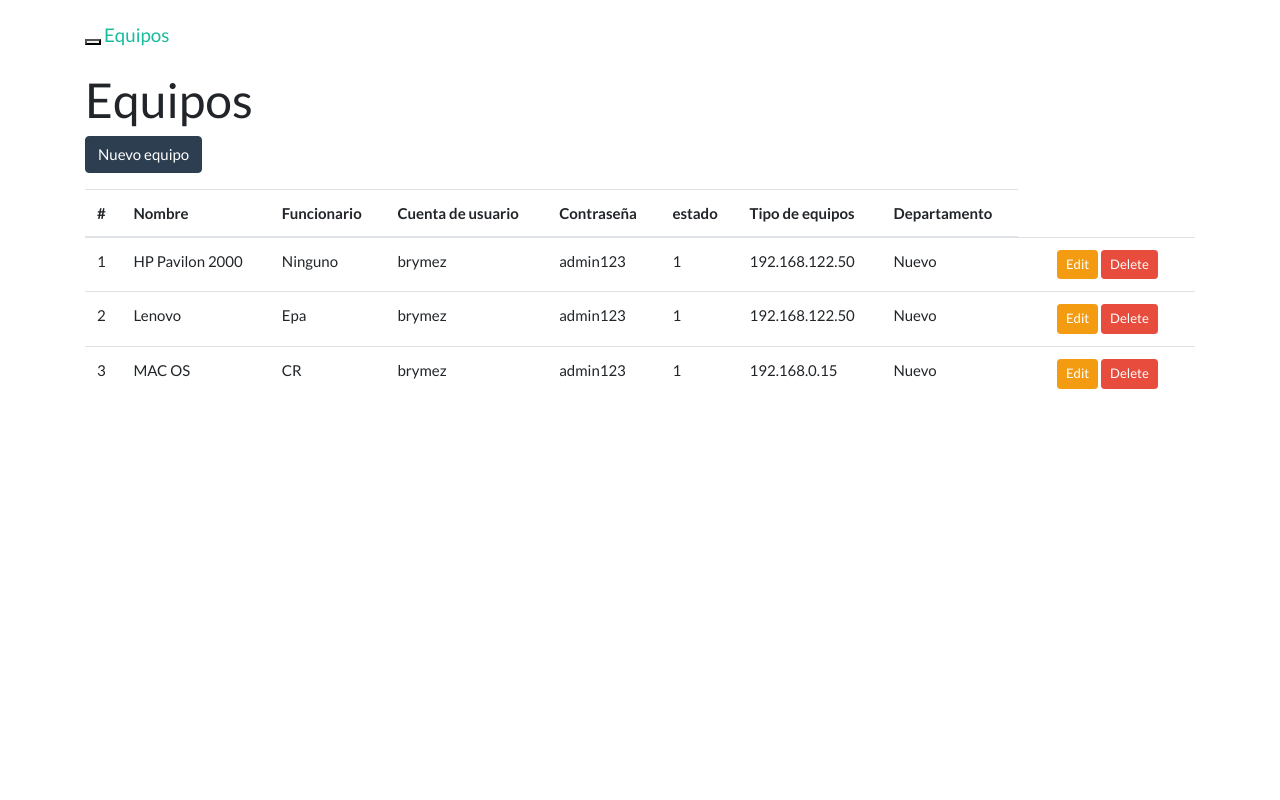
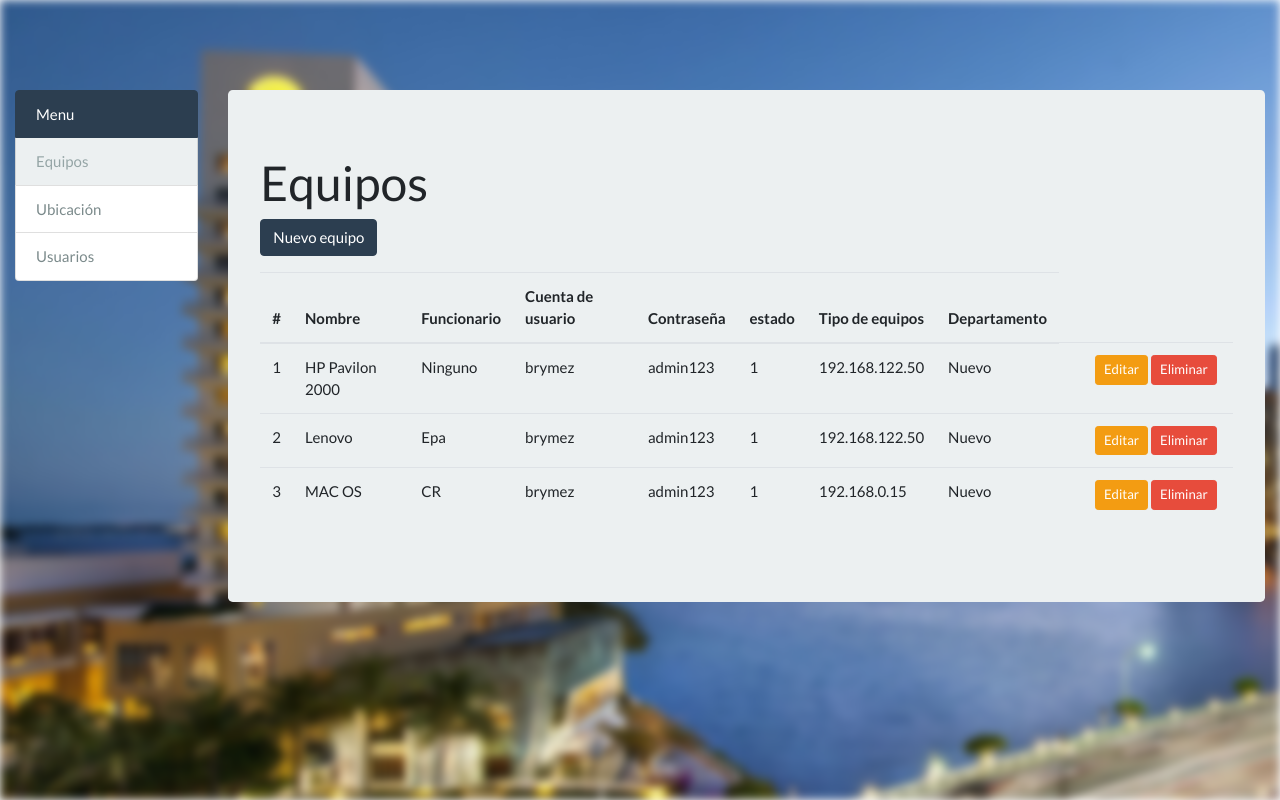
Before and after one commit to brymez1609/AppMantenimiento, a Django app: template templates/equipos/equipo_list.html in a window 1280 px wide. Run offline with Django 3.2, Linux system fonts and the light colour scheme; the template is opened without the code that fills it: values that come from a table or form of the project are taken from there, others are empty; data comes from the database, SQL or seed files in the repository; both versions use the stored data as it was after the commit; some libraries are stand-ins or nearby versions.

Commit message:
Subiendo repositorio

```diff
--- a/equipos/urls.py
+++ b/equipos/urls.py
@@ -10,8 +10,8 @@ from django.conf.urls import url
 
 urlpatterns = [
 ### URLS Equipos ###
-url(r'^$', TemplateView.as_view(template_name='home.html'), name='home'),
-    url(r'^equipos/$', views.equipo_list, name='equipo_list'),
+#url(r'^$', TemplateView.as_view(template_name='home.html'), name='home'),
+    url(r'^$', views.equipo_list, name='equipo_list'),
     url(r'^equipos/create/$', views.equipo_create, name='equipo_create'),
     url(r'^equipos/(?P<pk>\d+)/update/$', views.equipo_update, name='equipo_update'),
     url(r'^equipos/(?P<pk>\d+)/delete/$', views.equipos_delete, name='equipo_delete'),
--- a/templates/base.html
+++ b/templates/base.html
@@ -4,22 +4,44 @@
     <meta charset="utf-8">
     <meta http-equiv="X-UA-Compatible" content="IE=edge">
     <meta name="viewport" content="width=device-width, initial-scale=1">
-    <title>Bookstore - Simple is Better Than Complex</title>
-    <link href="{% static 'css/bootstrap.min.css' %}" rel="stylesheet">
-    <!--[if lt IE 9]>
-      <script src="https://oss.maxcdn.com/html5shiv/3.7.3/html5shiv.min.js"></script>
-      <script src="https://oss.maxcdn.com/respond/1.4.2/respond.min.js"></script>
-    <![endif]-->
+    <meta http-equiv="X-UA-Compatible" content="ie=edge">
+
+    <link href="{% static 'css/bootstrap.css'%}" rel="stylesheet">
+    <link href="{% static 'css/bootstrap.min.css'%}" rel="stylesheet">
+    <link href="{% static 'css/index.css'%}" rel="stylesheet">
+
+    <script src="{% static 'js/bootstrap.js' %}"></script>
+    <script src="{% static 'js/bootstrap.min.js' %}"></script>
   </head>
-  <body>
-    {% include 'includes/header.html' %}
-    <div class="container">
-      {% block content %}
-      {% endblock %}
+<body class="content">
+
+    <div style="padding-top: 7%;"></div>
+    <div class="container-fluid">
+        <div class="row">
+            <div class="col-md-2">
+                <div class="list-group">
+                  <a href="#" class="list-group-item list-group-item-action active">
+                    Menu
+                  </a>
+                  <a href="{% url 'equipo_list' %}" class="list-group-item list-group-item-action disabled">Equipos
+                  </a>
+                  <a href="#" class="list-group-item list-group-item-action ">Ubicación
+                  </a>
+                    <a href="#" class="list-group-item list-group-item-action ">Usuarios
+                  </a>
+                </div>
+            </div>
+            <div class="col-md-10">
+                <div class="jumbotron">
+                    {% block content %}
+                    {% endblock %}
+                </div>
+            </div>
+        </div>
     </div>
-    <script src="{% static 'js/jquery-3.1.1.min.js' %}"></script>
+<script src="{% static 'js/jquery-3.1.1.min.js' %}"></script>
     <script src="{% static 'js/bootstrap.min.js' %}"></script>
     {% block javascript %}
     {% endblock %}
-  </body>
+</body>
 </html>
--- a/templates/equipos/includes/partial_equipos_list.html
+++ b/templates/equipos/includes/partial_equipos_list.html
@@ -13,12 +13,12 @@
       <button type="button"
               class="btn btn-warning btn-sm js-update-equipo"
               data-url="{% url 'equipo_update' equipo.id_equipos %}">
-        <span class="glyphicon glyphicon-pencil"></span> Edit
+        <span class="glyphicon glyphicon-pencil"></span> Editar
       </button>
       <button type="button"
               class="btn btn-danger btn-sm js-delete-equipo"
               data-url="{% url 'equipo_delete' equipo.id_equipos %}">
-        <span class="glyphicon glyphicon-trash"></span> Delete
+        <span class="glyphicon glyphicon-trash"></span> Eliminar
       </button>
     </td>
   </tr>
--- a/templates/index.html
+++ b/templates/index.html
@@ -17,6 +17,7 @@
     {% include 'navbar.html' %}
 </head>
 <body class="content">
+{% include 'includes/header.html' %}
     <div style="padding-top: 10%;"></div>
     <div class="container-fluid">
         <div class="row">
@@ -41,6 +42,10 @@
             </div>
         </div>
     </div>
+<script src="{% static 'js/jquery-3.1.1.min.js' %}"></script>
+    <script src="{% static 'js/bootstrap.min.js' %}"></script>
+    {% block javascript %}
+    {% endblock %}
 </body>
 
 </html>
```
Also changed, not shown: static_pro/static/js/equipos/tipo_equipo.js (added, +56 -0 lines), templates/TipoEquipos/tipo_equipo_list.html (added, +38 -0 lines), db.sqlite3.
